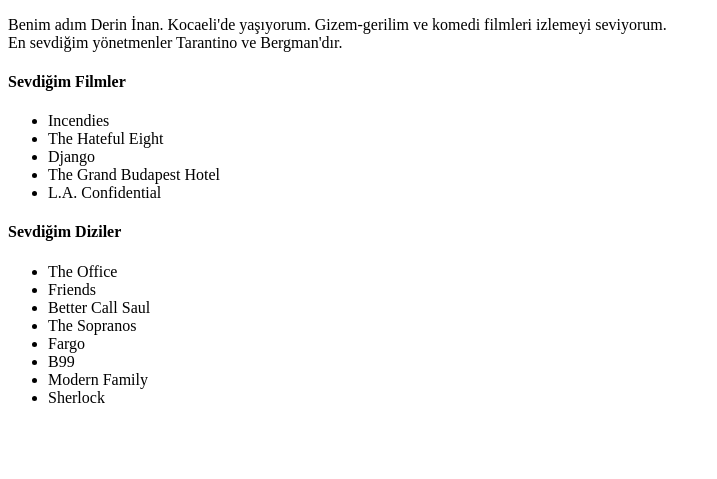
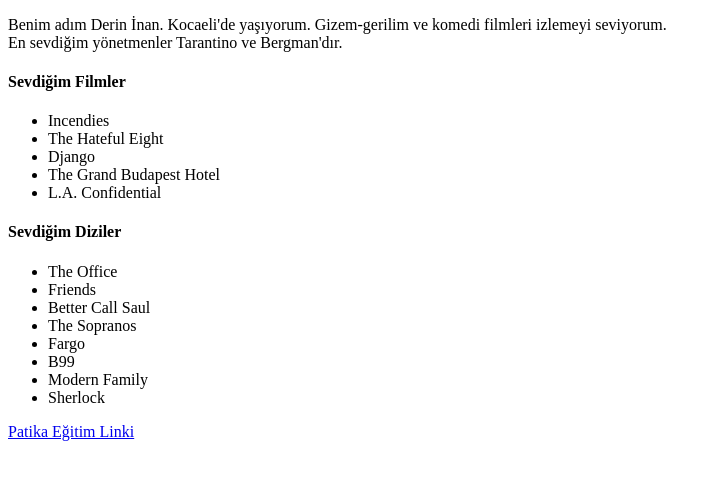
Before and after one commit to derinaden/kodluyoruzHtmlCssRepo, a plain HTML site: page htmlWebSayfa/index.html in a window 1280 px wide. Shown: the part 105-584 px from the top of the page, without its empty margins (0-717 px from the left). Drawn offline with Linux system fonts and the light colour scheme.

Commit message:
Update index.html
patika linki eklendi

```diff
--- a/htmlWebSayfa/index.html
+++ b/htmlWebSayfa/index.html
@@ -41,5 +41,11 @@
             <li>Sherlock</li>
         </ul>
     </p>
+    <!--
+        patika.dev linki aşağıdadır
+    -->
+    <p>
+        <a href="https://www.patika.dev">Patika Eğitim Linki</a>
+    </p>
 </body>
 </html>
```
